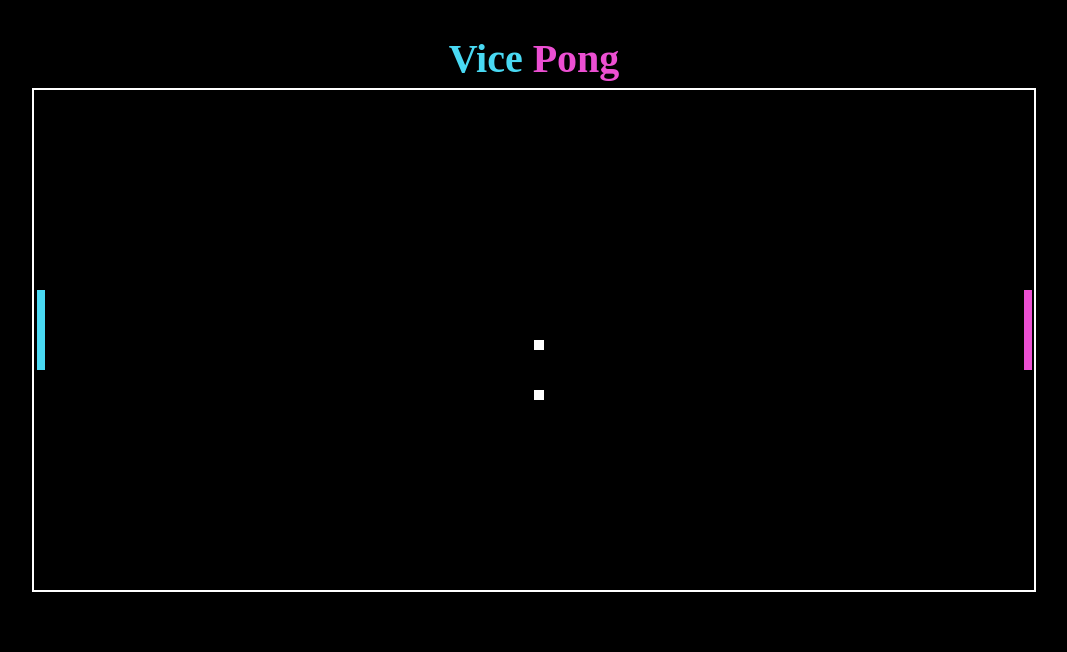
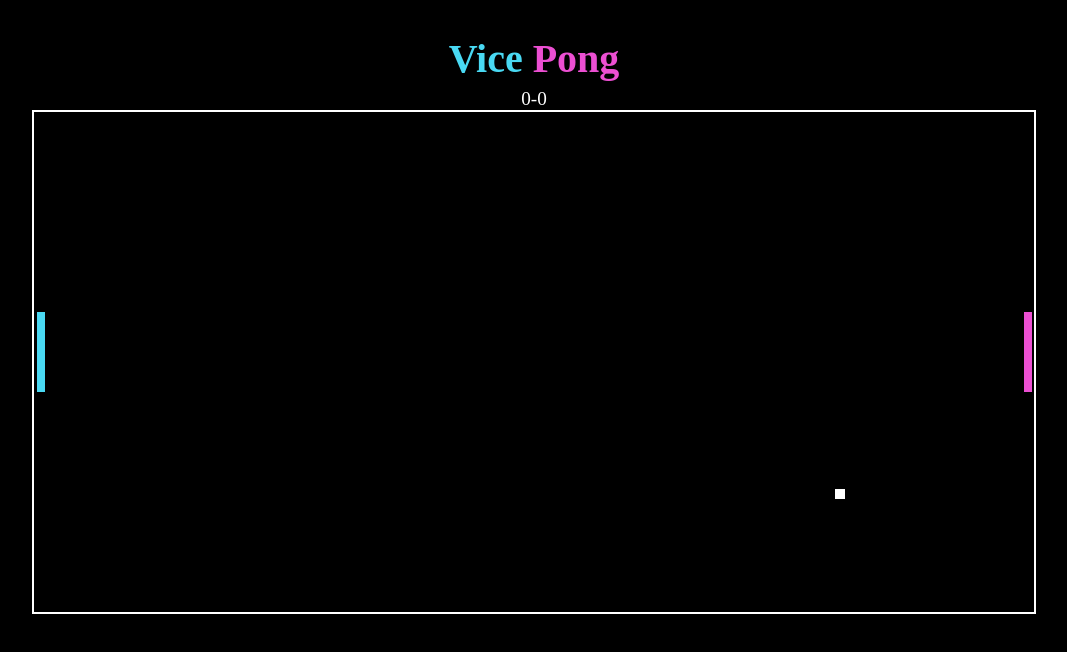
Before and after one commit to LukaG7/Game-Project, a plain HTML site: page index.html in a window 1280 px wide. Shown: the whole page, without its empty margins (106-1173 px from the left). Drawn offline with Linux system fonts and the light colour scheme.

Commit message:
got ball to move, added score

```diff
--- a/index.html
+++ b/index.html
@@ -11,6 +11,9 @@
     <div class="header">
         <h1 class="vice">Vice</h1><h1 class="pong"> Pong</h1>
     </div>
+    <div class="score">
+        <div id="score1">0</div>-<div id="score2">0</div>
+    </div>
     <canvas id="game" width="1000" height="500"></canvas>
 <script src="/index.js"></script>
 </body>
--- a/index.js
+++ b/index.js
@@ -1,5 +1,8 @@
 const canvas = document.getElementById("game");
 const ctx = canvas.getContext("2d")
+window.onload = () => {
+    startGame();
+  };
 
 // function draw() {
 //     const canvas = document.getElementById("game");
@@ -34,27 +37,65 @@ playerOne.draw()
 const playerTwo = new Player(990, 200, 8, 80, ctx, 'rgb(236, 79, 210)')
 playerTwo.draw()
 
-function ball() {
-    const canvas = document.getElementById("game");
-    const ctx = canvas.getContext("2d")
-
-    ctx.fillStyle = 'white';
-    ctx.fillRect(500, 250, 10, 10)
-
-}
-
-ball()
 const ballTwo = {
     x: 500,
     y: 300,
     width: 10,
     height: 10,
+    vx: Math.random() < 0.5 ? -1 : 1,
+    vy: Math.random() < 0.5 ? -1 : 1,
     draw(){
         ctx.fillStyle = 'white';
-        ctx.fillRect(this.x, this.y, this.width, this.height);
+        ctx.fillRect(this.x, this.y, this.width, this.height, );
+    },
+
+    velocity(){
+        ballTwo.x += ballTwo.vx;
+        ballTwo.y += ballTwo.vy;
+    },
+
+    collision(){
+        if(ballTwo.x + ballTwo.width + ballTwo.vx >= canvas.width){
+            ballTwo.vx--
+            ballTwo.vy=0
+        } else if
+            (ballTwo.y + ballTwo.height + ballTwo.vy >= canvas.height) {
+                ballTwo.vy-=2
+            }
+            // else if(ballTwo.y + ballTwo.height + ballTwo.vy <= canvas.height){
+            // ballTwo.vy+=2
+        else if (ballTwo.x + ballTwo.width + ballTwo.vx <= 10){
+            ballTwo.vx++
+         }
+
+
+    },
+
+    stopVelocity(){
+
     }
+
+    // moveLeft(){
+    //     ballTwo.x
+    // }
 }
-ballTwo.draw();
+
+function startGame() {
+    ballTwo.draw()
+    update()
+}
+
+
+function update() {
+    ballTwo.velocity();
+    ctx.clearRect(0,0, canvas.width, canvas.height)
+    playerOne.draw();
+    playerTwo.draw();
+    ballTwo.draw();
+    ballTwo.collision();
+    requestAnimationFrame(update);
+}
+
 
 window.addEventListener('keydown', (event) => {
     console.log(event.key)
--- a/styles.css
+++ b/styles.css
@@ -69,3 +69,7 @@ canvas {
     padding-left: 5px;
     font-size: 5vh;
 }
+
+.score {
+    color: white;
+}
```
Also changed, not shown: colors.txt (deleted).
